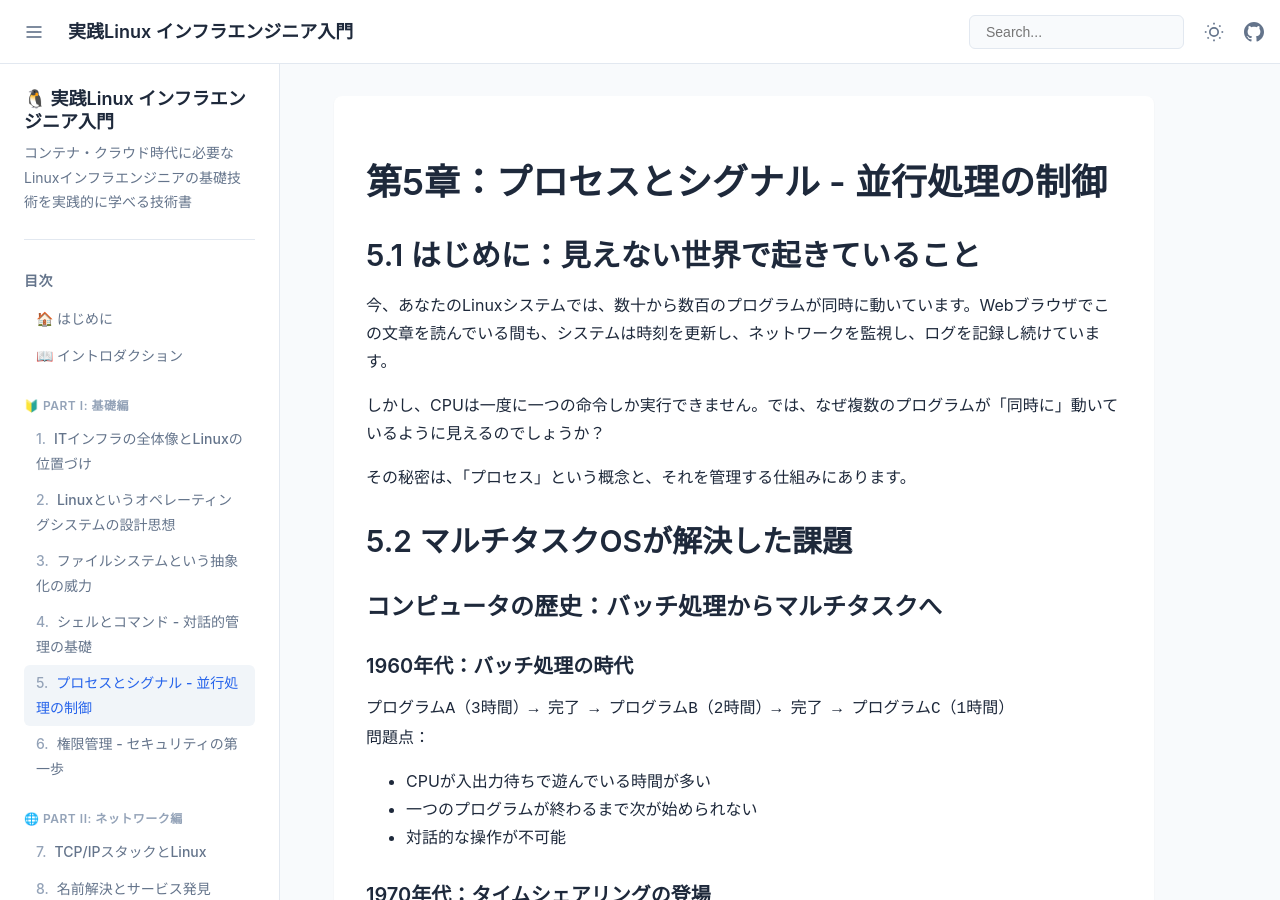
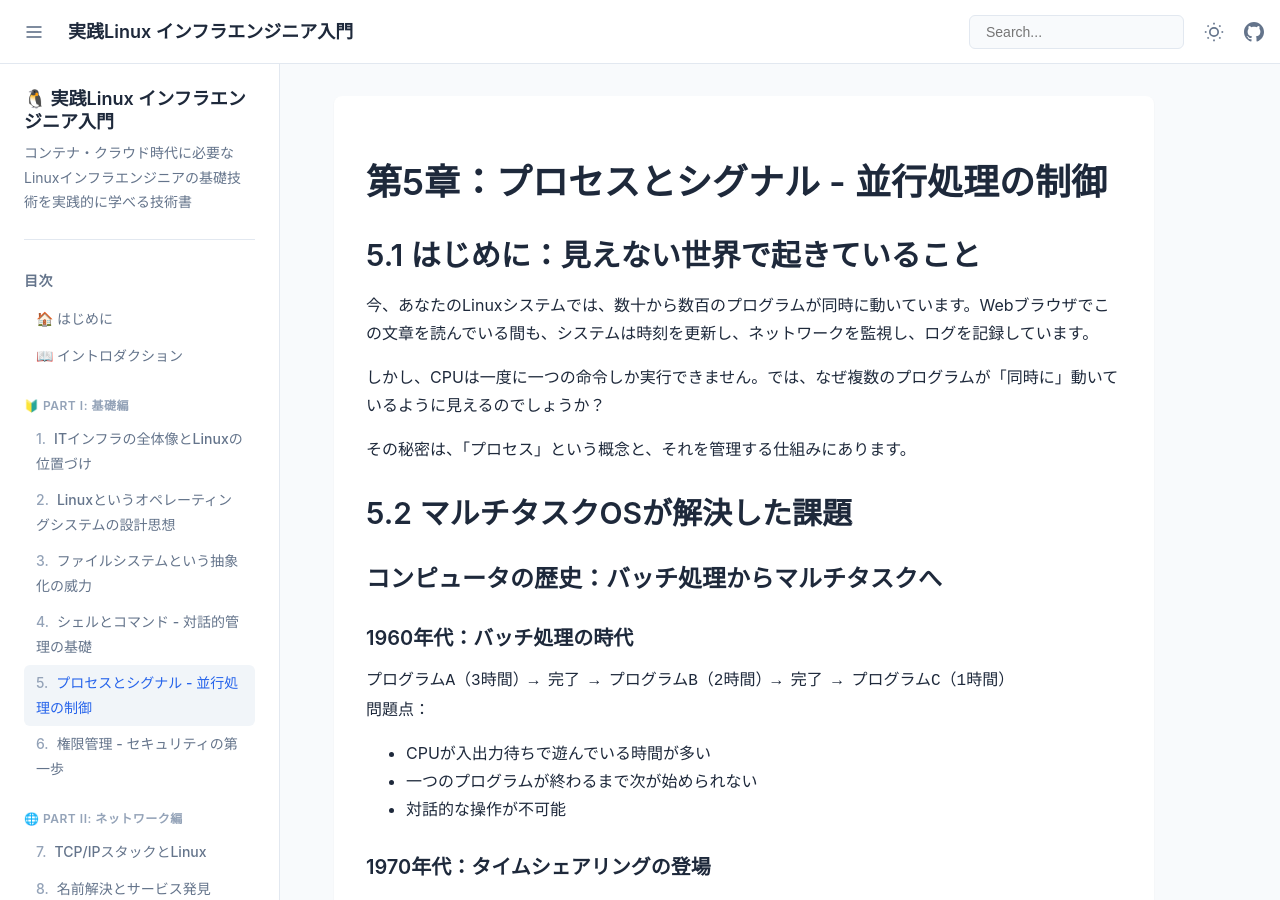
Before and after one commit to itdojp/linux-infra-textbook2, a Jekyll site: the page built from docs/chapters/chapter-05-process-and-signals.md, in a window 1280 px wide and 900 px high. Built offline with Jekyll 4.4.1, drawn with Linux system fonts in a browser that asks for light colours; our own code applies the rules of GitHub Pages for plain Markdown files.

Commit message:
docs: Stage3 表現・スタイル調整（第5章）

````diff
--- a/docs/chapters/chapter-05-process-and-signals.md
+++ b/docs/chapters/chapter-05-process-and-signals.md
@@ -2,7 +2,7 @@
 
 ## 5.1 はじめに：見えない世界で起きていること
 
-今、あなたのLinuxシステムでは、数十から数百のプログラムが同時に動いています。Webブラウザでこの文章を読んでいる間も、システムは時刻を更新し、ネットワークを監視し、ログを記録し続けています。
+今、あなたのLinuxシステムでは、数十から数百のプログラムが同時に動いています。Webブラウザでこの文章を読んでいる間も、システムは時刻を更新し、ネットワークを監視し、ログを記録しています。
 
 しかし、CPUは一度に一つの命令しか実行できません。では、なぜ複数のプログラムが「同時に」動いているように見えるのでしょうか？
 
@@ -13,7 +13,7 @@
 ### コンピュータの歴史：バッチ処理からマルチタスクへ
 
 #### 1960年代：バッチ処理の時代
-```
+```text
 プログラムA（3時間）→ 完了 → プログラムB（2時間）→ 完了 → プログラムC（1時間）
 ```
 
@@ -23,7 +23,7 @@
 - 対話的な操作が不可能
 
 #### 1970年代：タイムシェアリングの登場
-```
+```text
 時間軸 →
 CPU: A→B→C→A→B→C→A→B→C...（高速切り替え）
 人間の感覚: A、B、Cが同時に動いている！
````
